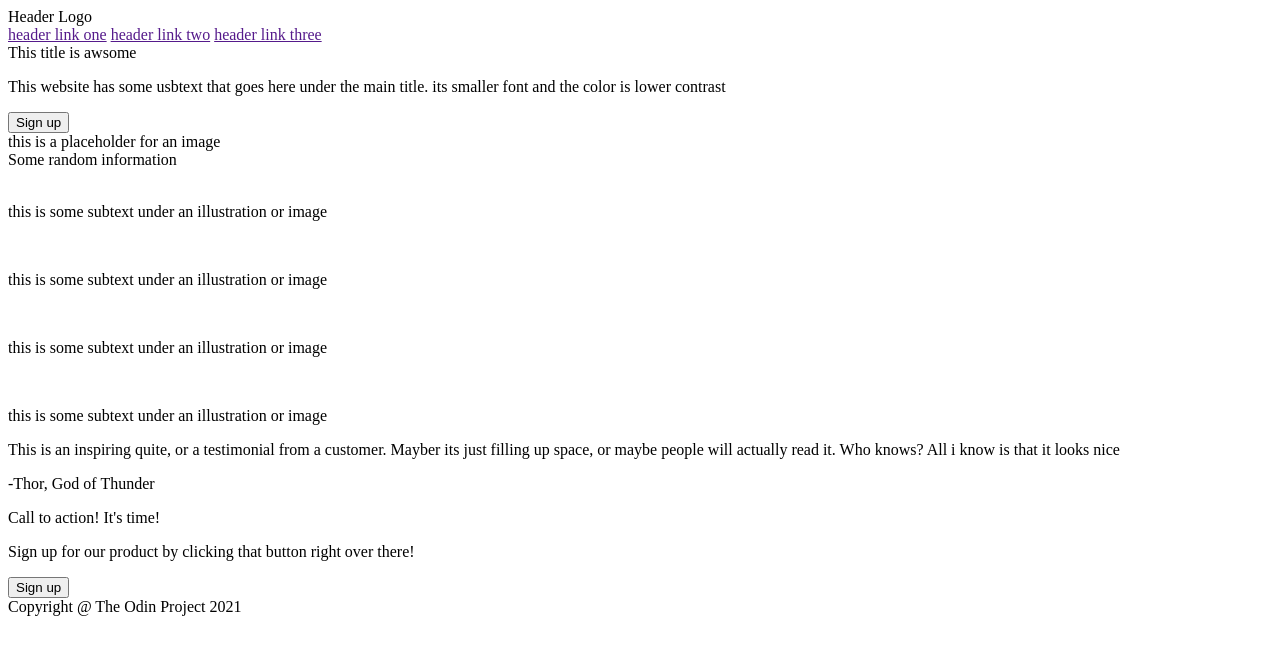
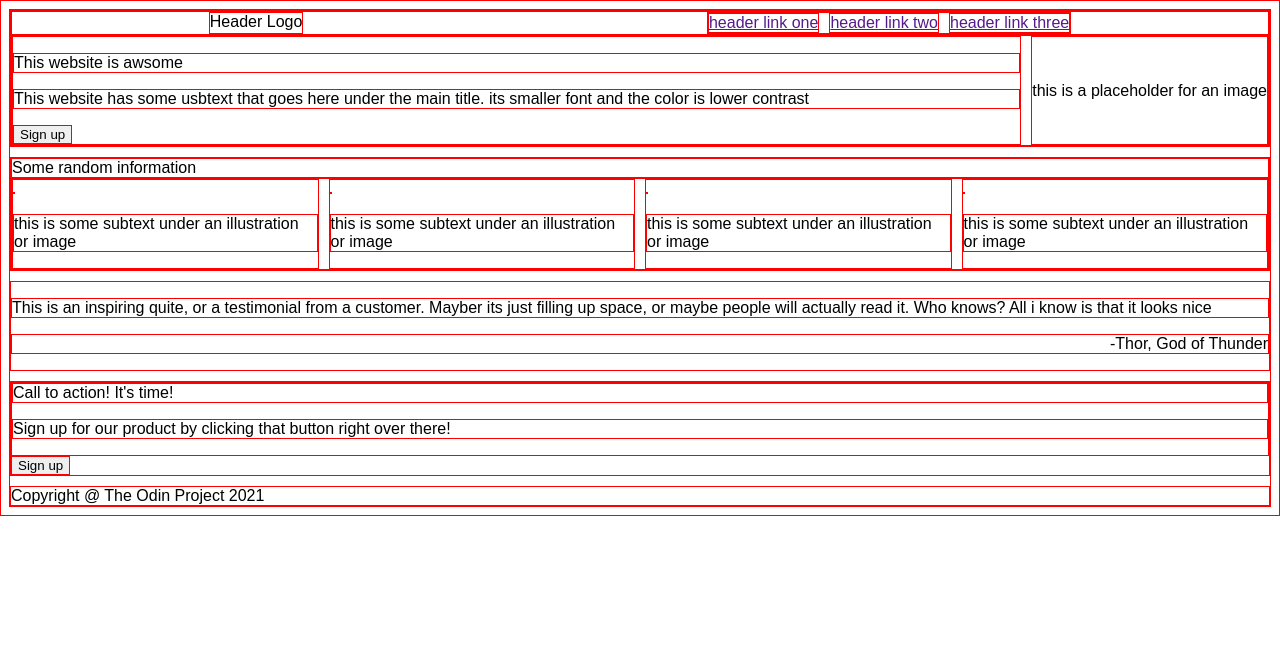
Before and after one commit to AnonRacc/LandingPage, a plain HTML site: page index.html in a window 1280 px wide. Drawn offline with Linux system fonts and the light colour scheme.

Commit message:
Added flex boxes

```diff
--- a/index.html
+++ b/index.html
@@ -17,19 +17,17 @@
                 <a href="">header link three</a>
             </div>
         </div>
-        <div class="hero">
-            <div>
-                <div>This title is awsome</div>
-                <p>This website has some usbtext that goes here under the main title. its smaller font and the color is lower contrast</p>
+        <div class="lower">
+            <div class="header-text">
+                <p class="title">This website is awsome</p>
+                <p class="desc">This website has some usbtext that goes here under the main title. its smaller font and the color is lower contrast</p>
                 <button>Sign up</button>
             </div>
-            <div class="image">this is a placeholder for an image</div>
+            <div class="hero">this is a placeholder for an image</div>
         </div>
-    <div>
     </div>
     <!--Content-->
     <div class="content">
-        <div class="info">
         <div>Some random information</div>
         <div class="images">
             <div class="image">
@@ -50,22 +48,20 @@
             </div>
         </div>
     </div>
+    <!--Quote-->
     <div class="quote">
-            <p id="quote">This is an inspiring quite, or a testimonial from a customer. Mayber its just filling up space, or maybe people will actually read it. Who knows? All i know is that it looks nice</p>
-            <p id="author">-Thor, God of Thunder</p>
-        </div>
+        <p class="text">This is an inspiring quite, or a testimonial from a customer. Mayber its just filling up space, or maybe people will actually read it. Who knows? All i know is that it looks nice</p>
+        <p class="author">-Thor, God of Thunder</p>
     </div>
     <!--Register-->
     <div class="register">
         <div class="text">
-            <div>Call to action! It's time!</div>
-            <p>Sign up for our product by clicking that button right over there!</p>
+            <div class="title">Call to action! It's time!</div>
+            <p class="desc">Sign up for our product by clicking that button right over there!</p>
         </div>
         <button>Sign up</button>
     </div>
     <!--Footer-->
-    <div class="footer">
-        <div>Copyright @ The Odin Project 2021</div>
-    </div>
+    <div class="footer">Copyright @ The Odin Project 2021</div>
 </body>
 </html>
--- a/stylesheet.css
+++ b/stylesheet.css
@@ -0,0 +1,81 @@
+*{
+    border:1px solid red;
+    gap:10px;
+}
+
+
+body {
+    display: flex;
+    flex-direction: column;
+    font-family: Arial, Helvetica, sans-serif;
+
+}
+/*HEADER*/
+.header {
+    flex-direction: column;
+}
+.header .upper {
+    display: flex;
+    justify-content: space-around;
+}
+.upper .logo {
+
+}
+.upper .links {
+    display: flex;
+    gap:10px;
+    justify-content: flex-end;
+}
+
+.header .lower {
+    display: flex;
+    align-content: center;
+}
+.lower .header-text{
+    flex:1;
+}
+.header-text .title {
+
+}
+.header-text .desc {
+
+}
+.lower .hero{
+    align-content: center
+}
+/*CONTENT -INFO*/
+.content{
+flex-direction: column;
+}
+.images {
+    display:flex;
+    flex-direction: row;
+}
+.image{
+
+}
+/*CONTENT -QUOTE*/
+.quote{
+
+}
+.quote .text{
+
+}
+.quote .author {
+    text-align: right;
+}
+
+/*REGISTER*/
+.register .title{
+
+}
+.register .desc {
+
+}
+.register .button {
+
+}
+/*FOOTER*/
+.footer {
+
+}
```
Lines whose indentation alone changed are shown as unchanged.
